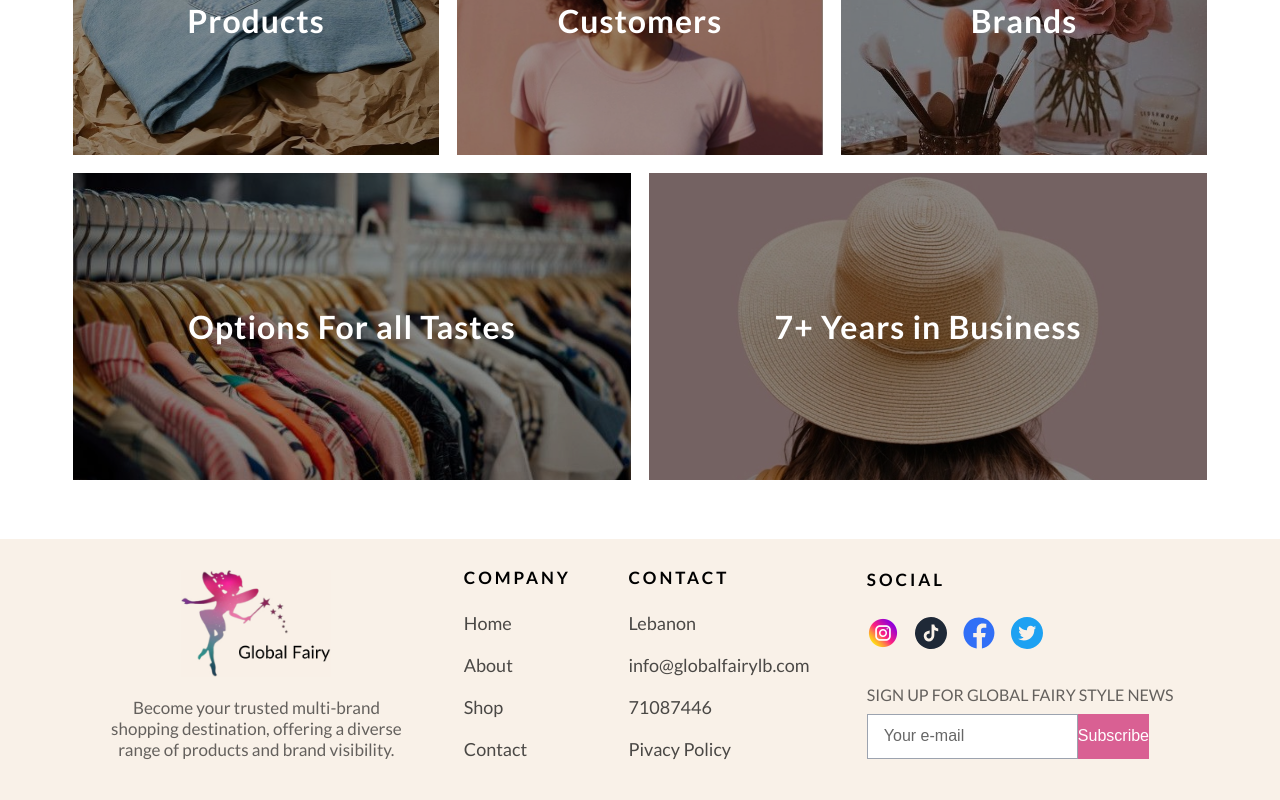
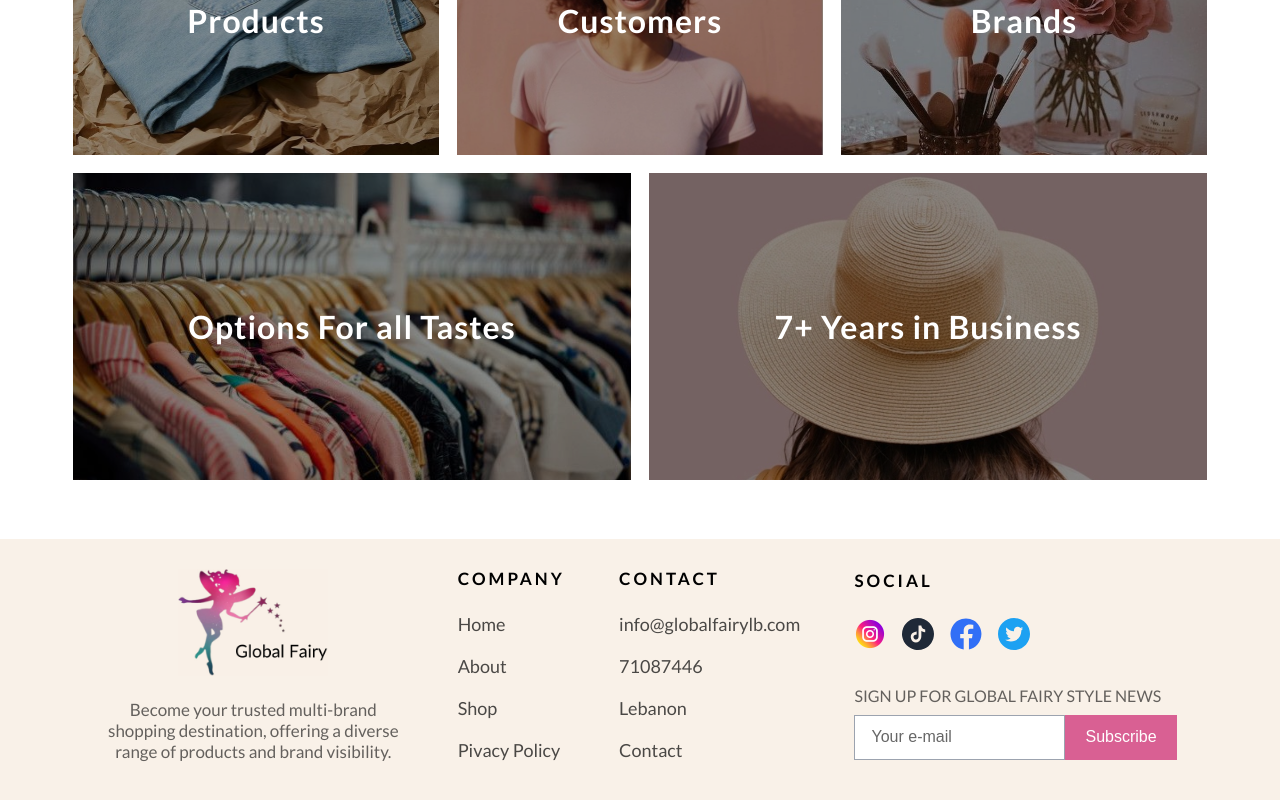
Before and after one commit to YahyaNashar22/Global-Fairy-front-end, a React (Create React App) app in the folder global-fairy/: page / in a window 1280 px wide. Shown: the part 1986-2786 px from the top of the page. Built offline with nearby package versions, Linux system fonts and the light colour scheme.

Commit message:
Fix the footer and the header

```diff
--- a/global-fairy/src/layout/Footer/Footer.js
+++ b/global-fairy/src/layout/Footer/Footer.js
@@ -13,7 +13,9 @@ const Footer = () => {
     <footer className={style.footer}>
         <div className={style.container}>
             <div className={style.logoDescription}>
-                <img src={logo} alt="Global Fairy logo" />
+                <Link to="/">
+                    <img src={logo} alt="Global Fairy logo" />
+                </Link>
                 <p>Become your trusted multi-brand shopping destination, offering a diverse range of products and brand visibility.</p>
             </div>
             <div className={style.company}>
@@ -22,16 +24,16 @@ const Footer = () => {
                     <li><Link to="/">Home</Link></li>
                     <li><Link to="/about">About</Link></li>
                     <li><Link to="Products/Category">Shop</Link></li>
-                    <li><Link to="/contact">Contact</Link></li>
+                    <li><Link>Pivacy Policy</Link></li>
                 </ul>
             </div>
-            <div className={style.support}>
+            <div className={style.contact}>
                 <h3 className={style.title}>Contact</h3>
                 <ul className={style.links}>
-                    <li>Lebanon</li>
                     <li>info@globalfairylb.com</li>
                     <li>71087446</li>
-                    <li>Pivacy Policy</li>
+                    <li>Lebanon</li>
+                    <li><Link to="/contact">Contact</Link></li>
                 </ul>
             </div>
             <div className={style.social}>
--- a/global-fairy/src/layout/Footer/Footer.module.css
+++ b/global-fairy/src/layout/Footer/Footer.module.css
@@ -32,7 +32,7 @@
   font-weight: 400;
 }
 
-.company, .support {
+.company, .contact {
   display: flex;
   flex-direction: column;
   align-items: flex-start;
@@ -117,6 +117,7 @@
   border: none;
   transition: .2s;
   cursor: pointer;
+  padding: 13px 20px 13px 20px;
 }
 .inputBox .submit:hover {
   background: #bb537e ;
@@ -144,10 +145,10 @@
   .logo-description {
       align-items: flex-start;
   }
-  .company, .support, .social {
+  .company, .contact, .social {
     align-items: center;
   }
-  .support .links {
+  .company .links, .contact .links {
     display: flex;
     flex-direction: column;
     justify-content: center;
@@ -167,7 +168,7 @@
       width: 100%;
       align-items: center;
   }
-  .company, .support {
+  .company, .contact {
       gap: 15px;
   }
   .social .title {
--- a/global-fairy/src/layout/Hero/Hero.module.css
+++ b/global-fairy/src/layout/Hero/Hero.module.css
@@ -76,7 +76,6 @@
 
 }
 .links{
-  z-index: 20;
   width:50%;
 }
 .imgHolder{
@@ -178,7 +177,7 @@
   position: absolute;
   width: 100%;
   height: 100%;
-  z-index: 2;
+  /* z-index: 2; */
   background-color: rgb(0, 0, 0, .7);
   transition: 1.5s;
   right: 0;
@@ -187,5 +186,6 @@
 @media (min-width: 992px) {
   .SectionOpacity::before {
       background-color: unset;
+    display: none;
   }
 }
```
